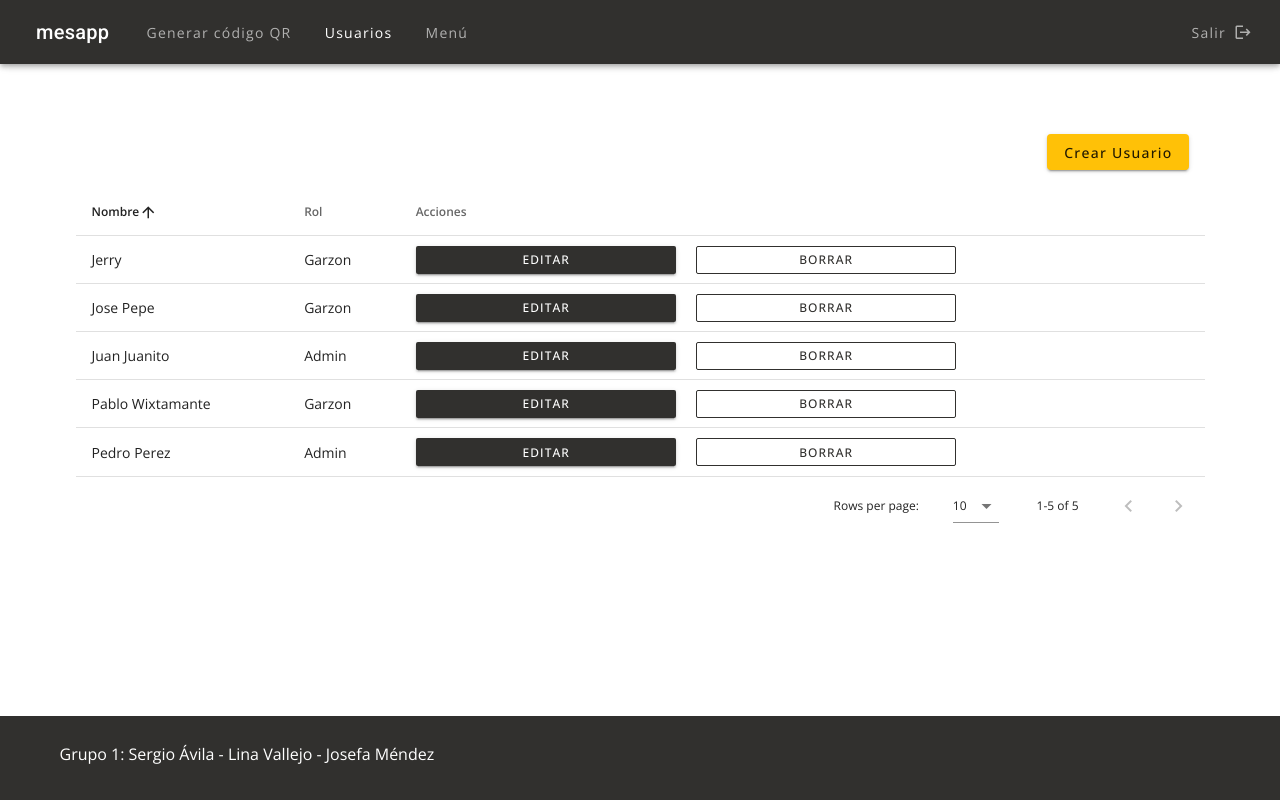
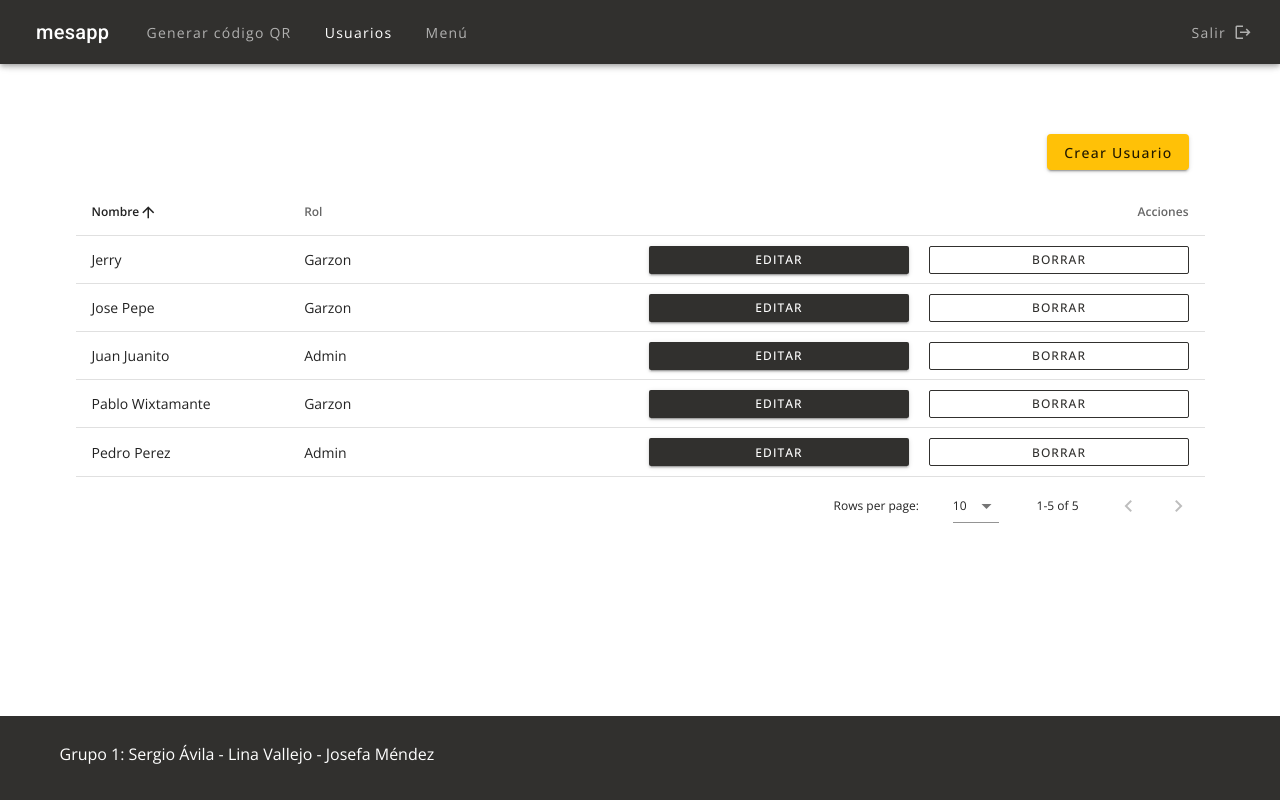
Before and after one commit to Grupo-1-Mi-App/mesapp, a Vue app: page /users in a window 1280 px wide. Built offline with nearby package versions, Linux system fonts and the light colour scheme.

Commit message:
add users table alignement styles

```diff
--- a/src/components/UserTable.vue
+++ b/src/components/UserTable.vue
@@ -120,7 +120,8 @@
                 </v-toolbar>
               </template>
               <template v-slot:item.actions="{ item }">
-                <v-btn
+                <div class="justify-end d-flex">
+                  <v-btn
                   class="btn-editar mr-5"
                   color="#31302E"
                   small
@@ -139,6 +140,7 @@
                 >
                   Borrar
                 </v-btn>
+                </div>
               </template>
               <template v-slot:no-data>
                 <v-btn color="primary" @click="initialize"> Reset </v-btn>
@@ -162,7 +164,7 @@ export default {
       headers: [
         { text: "Nombre", value: "name" },
         { text: "Rol", value: "role" },
-        { text: "Acciones", value: "actions", sortable: false },
+        { text: "Acciones", value: "actions", sortable: false, class: "text-end" },
       ],
       // Usuarios: Users,
       editedIndex: -1,
```
Also changed, not shown: 1 other file (tests, documents, lock files or other folders).
